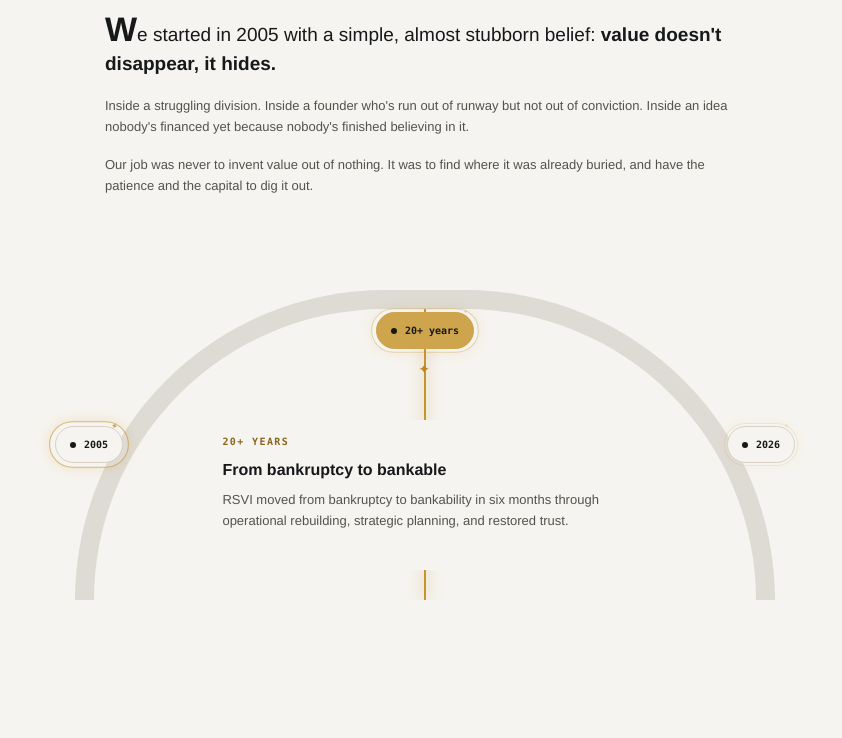
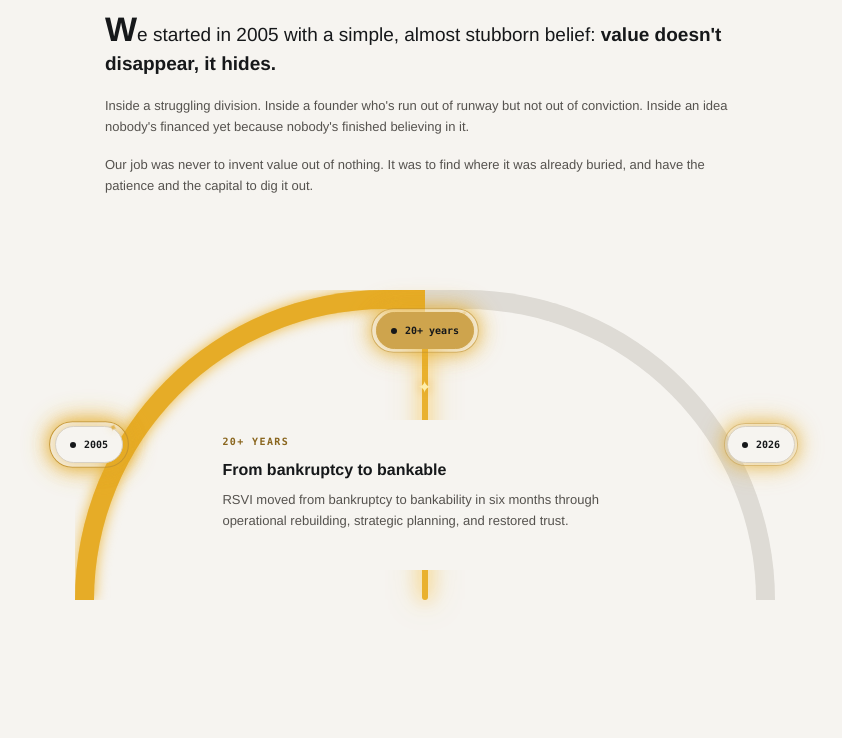
Before and after one commit to unifirolabs-beep/ugrp, a Next.js app: page /about in a window 1280 px wide. Shown: the part 595-1333 px from the top of the page, without its empty margins (215-1057 px from the left). Built offline with nearby package versions, Linux system fonts and the light colour scheme.

Commit message:
Fill timeline arc to selected milestone and strengthen meter glow

```diff
--- a/src/app/components/about/StoryTimeline.jsx
+++ b/src/app/components/about/StoryTimeline.jsx
@@ -1,6 +1,6 @@
 "use client";
 
-import { useRef, useState } from "react";
+import { useEffect, useRef, useState } from "react";
 import { AnimatePresence, motion, useInView, useReducedMotion } from "framer-motion";
 import AboutParagraph from "./AboutParagraph";
 
@@ -17,14 +17,44 @@ export default function StoryTimeline() {
   const meterRef = useRef(null);
   const inView = useInView(meterRef, { amount: 0.15 });
   const shimmer = inView && !reduced;
+  const arcRef = useRef(null);
+  const buttonRefs = useRef([]);
+  const [geometry, setGeometry] = useState({ angles: [24, 90, 156], lengths: [310, 310, 310] });
+
+  useEffect(() => {
+    const measure = () => {
+      const arc = arcRef.current?.getBoundingClientRect();
+      if (!arc) return;
+      const next = buttonRefs.current.map(button => {
+        const box = button.getBoundingClientRect();
+        const dx = box.left + box.width / 2 - (arc.left + arc.width / 2);
+        const dy = arc.bottom - (box.top + box.height / 2);
+        return { angle: Math.max(0, Math.min(180, 90 + Math.atan2(dx, dy) * 180 / Math.PI)), length: Math.hypot(dx, dy) };
+      });
+      setGeometry({ angles: next.map(item => item.angle), lengths: next.map(item => item.length) });
+    };
+    const observer = new ResizeObserver(measure);
+    observer.observe(arcRef.current);
+    measure();
+    return () => observer.disconnect();
+  }, []);
+
+  const fillAngle = geometry.angles[active];
   return <section ref={meterRef} className="relative mx-auto mt-2.5 mb-[70px] min-h-[340px] max-w-[740px] pt-[52px] max-[701px]:mb-2.5 max-[701px]:min-h-[310px]" aria-label="Our journey">
-    <div className="absolute inset-x-5 top-[30px] h-[310px] overflow-hidden rounded-t-[400px] border-[19px] border-b-0 border-[#dedbd5] max-[701px]:inset-x-[5px] max-[701px]:h-[245px] max-[701px]:border-[10px] max-[701px]:border-b-0" aria-hidden="true"><motion.div className="absolute bottom-0 left-[calc(50%-1px)] h-full w-0.5 origin-bottom bg-[#c6952d]" animate={{ rotate: [-56, 0, 56][active], boxShadow: shimmer ? ["0 0 4px #c6952d66", "0 0 14px #c6952dcc", "0 0 4px #c6952d66"] : "0 0 5px #c6952d66" }} transition={{ rotate: { duration: reduced ? 0 : 0.7, ease: [0.22, 1, 0.36, 1] }, boxShadow: { duration: 2.8, repeat: shimmer ? Infinity : 0, ease: "easeInOut" } }}>
-      <motion.span className="pointer-events-none absolute -left-[6px] top-[3%] text-[15px]/none text-[#bd8617]" animate={shimmer ? { top: ["90%", "3%"], opacity: [0, 1, 1, 0], scale: [0.6, 1.15, 0.6] } : { top: "3%", opacity: 0 }} transition={{ duration: 3.6, repeat: shimmer ? Infinity : 0, repeatDelay: 0.5, ease: "easeInOut" }}>✦</motion.span>
-    </motion.div></div>
+    <div ref={arcRef} className="pointer-events-none absolute inset-x-5 top-[30px] h-[310px] max-[701px]:inset-x-[5px] max-[701px]:h-[245px]" aria-hidden="true">
+      <div className="absolute inset-0 rounded-t-[400px] border-[19px] border-b-0 border-[#dedbd5] max-[701px]:border-[10px] max-[701px]:border-b-0" />
+      <motion.div className="absolute inset-0 [mask-image:conic-gradient(from_270deg_at_50%_100%,black_0deg,black_var(--fill-angle),transparent_var(--fill-angle),transparent_360deg)]" initial={{ "--fill-angle": "0deg" }} animate={{ "--fill-angle": (inView || reduced ? fillAngle : 0) + "deg" }} transition={{ duration: reduced ? 0 : 0.9, ease: [0.22, 1, 0.36, 1] }}>
+        <div className="absolute inset-0 rounded-t-[400px] border-[19px] border-b-0 border-[#edb83d] blur-[7px] max-[701px]:border-[10px] max-[701px]:border-b-0" />
+        <div className="absolute inset-0 rounded-t-[400px] border-[19px] border-b-0 border-[#e6ac27] max-[701px]:border-[10px] max-[701px]:border-b-0" />
+      </motion.div>
+      <motion.div className="absolute bottom-0 left-[calc(50%-3px)] h-full w-1.5 origin-bottom rounded-full bg-[#e9b12f]" animate={{ rotate: fillAngle - 90, height: geometry.lengths[active], boxShadow: shimmer ? ["0 0 10px #eab331bb, 0 0 20px #eab33166", "0 0 18px #ffcb4fff, 0 0 32px #eab331bb", "0 0 10px #eab331bb, 0 0 20px #eab33166"] : "0 0 14px #eab331aa" }} transition={{ height: { duration: reduced ? 0 : 0.9, ease: [0.22, 1, 0.36, 1] }, rotate: { duration: reduced ? 0 : 0.9, ease: [0.22, 1, 0.36, 1] }, boxShadow: { duration: 2.8, repeat: shimmer ? Infinity : 0, ease: "easeInOut" } }}>
+        <motion.span className="absolute -left-[5px] top-[3%] text-[18px]/none text-[#fff0ae] drop-shadow-[0_0_6px_#dc9e16]" animate={shimmer ? { top: ["90%", "3%"], opacity: [0, 1, 1, 0], scale: [0.6, 1.15, 0.6] } : { top: "3%", opacity: 0 }} transition={{ duration: 3.6, repeat: shimmer ? Infinity : 0, repeatDelay: 0.5, ease: "easeInOut" }}>✦</motion.span>
+      </motion.div>
+    </div>
     <div className="relative flex h-16 items-start justify-between" aria-label="Choose a milestone">
-      {milestones.map((item, index) => <motion.button whileHover={reduced ? undefined : { scale: 1.06 }} whileTap={reduced ? undefined : { scale: 0.97 }} className="relative cursor-pointer rounded-3xl border border-[#d8d1c4] bg-[#f6f4f0] px-3.5 py-2.5 font-mono-brand text-[10px] font-bold first:mt-[114px] last:mt-[114px] aria-pressed:border-[#cea44d] aria-pressed:bg-[#cea44d] aria-pressed:text-[#16181a] max-[701px]:p-[9px] max-[701px]:text-[9px] max-[701px]:first:mt-[65px] max-[701px]:last:mt-[65px]" key={item.year} type="button" aria-pressed={active === index} aria-controls="timeline-story" onClick={() => setActive(index)}><span className="mr-2 inline-block size-1.5 rounded-full bg-current max-[701px]:hidden" />{item.year}
-        <motion.span aria-hidden="true" className="pointer-events-none absolute -inset-[4px] rounded-full border border-[#c6952d] shadow-[0_0_12px_#c6952d55]" animate={shimmer ? { opacity: [0.15, 0.7, 0.15], scale: [1, 1.09, 1] } : { opacity: 0.25, scale: 1 }} transition={{ duration: 2.8, delay: index * 0.45, repeat: shimmer ? Infinity : 0, ease: "easeInOut" }} />
-        <motion.span aria-hidden="true" className="pointer-events-none absolute -top-2 right-1 text-[12px]/none text-[#b27d12]" animate={shimmer ? { opacity: [0.15, 1, 0.15], scale: [0.7, 1.15, 0.7], rotate: [0, 30, 0] } : { opacity: 0.5, scale: 1, rotate: 0 }} transition={{ duration: 2.8, delay: index * 0.45 + 0.3, repeat: shimmer ? Infinity : 0, ease: "easeInOut" }}>✦</motion.span>
+      {milestones.map((item, index) => <motion.button ref={element => { buttonRefs.current[index] = element; }} whileHover={reduced ? undefined : { scale: 1.06 }} whileTap={reduced ? undefined : { scale: 0.97 }} className="relative cursor-pointer rounded-3xl shadow-[0_0_15px_#e6ac2777,0_0_28px_#e6ac2733] border border-[#d8d1c4] bg-[#f6f4f0] px-3.5 py-2.5 font-mono-brand text-[10px] font-bold first:mt-[114px] last:mt-[114px] aria-pressed:border-[#cea44d] aria-pressed:bg-[#cea44d] aria-pressed:text-[#16181a] max-[701px]:p-[9px] max-[701px]:text-[9px] max-[701px]:first:mt-[65px] max-[701px]:last:mt-[65px]" key={item.year} type="button" aria-pressed={active === index} aria-controls="timeline-story" onClick={() => setActive(index)}><span className="mr-2 inline-block size-1.5 rounded-full bg-current max-[701px]:hidden" />{item.year}
+        <motion.span aria-hidden="true" className="pointer-events-none absolute -inset-[4px] rounded-full border border-[#c6952d] shadow-[0_0_18px_#e6ac27cc,0_0_30px_#e6ac2777]" animate={shimmer ? { opacity: [0.5, 1, 0.5], scale: [1, 1.09, 1] } : { opacity: 0.65, scale: 1 }} transition={{ duration: 2.8, delay: index * 0.45, repeat: shimmer ? Infinity : 0, ease: "easeInOut" }} />
+        <motion.span aria-hidden="true" className="pointer-events-none absolute -top-2 right-1 text-[15px]/none text-[#db9d17] drop-shadow-[0_0_5px_#e6ac27]" animate={shimmer ? { opacity: [0.15, 1, 0.15], scale: [0.7, 1.15, 0.7], rotate: [0, 30, 0] } : { opacity: 0.5, scale: 1, rotate: 0 }} transition={{ duration: 2.8, delay: index * 0.45 + 0.3, repeat: shimmer ? Infinity : 0, ease: "easeInOut" }}>✦</motion.span>
       </motion.button>)}
     </div>
     <div id="timeline-story" className="relative mx-auto mt-11 min-h-[150px] w-[58%] bg-[#f6f4f0] px-3 py-[15px] [&_h3]:mt-2.5 [&_h3]:mb-2 max-[701px]:mt-[15px] max-[701px]:w-3/4 max-[701px]:p-3.5 max-[701px]:[&_p]:text-[12px]/[19px] max-[381px]:w-[78%]" aria-live="polite" aria-atomic="true">
```
